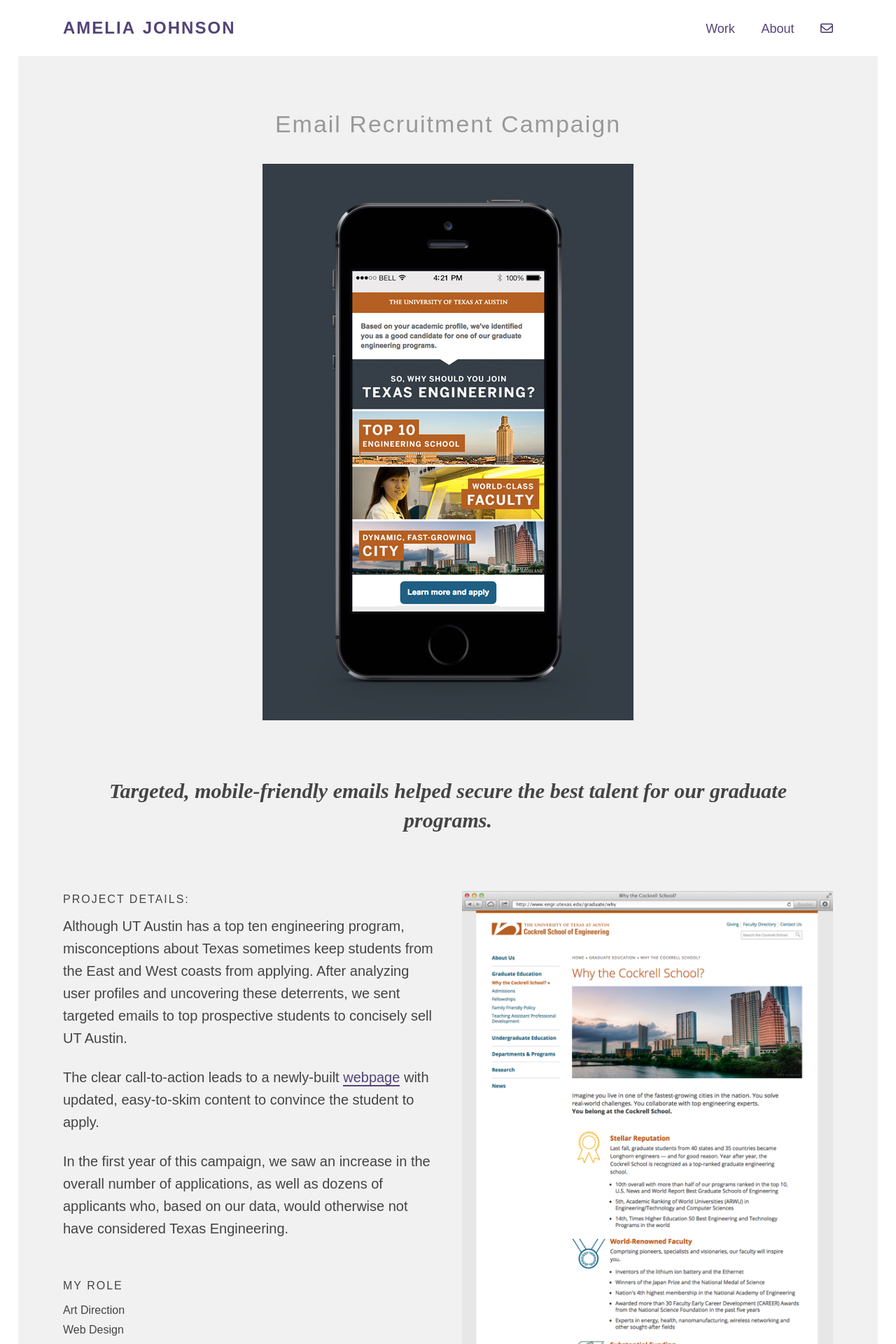
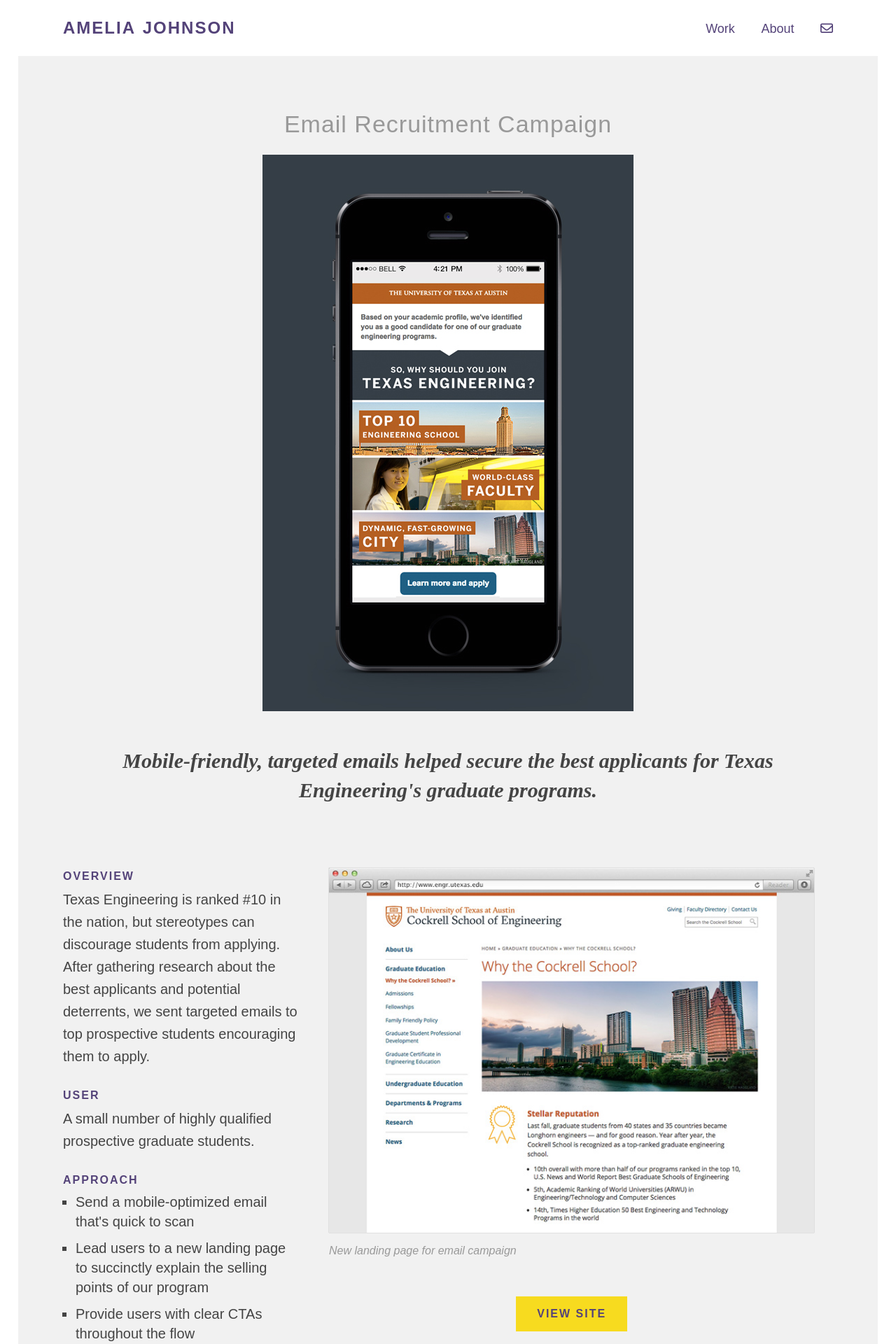
Before and after one commit to amelianaire/amelianaire_2014, a Jekyll site: the page built from _work/graduate-recruitment/index.html, in a window 1280 px wide. Shown: the top 1920 px of the page at 70% size. Built offline with Jekyll 4.4.1, drawn with Linux system fonts in a browser that asks for light colours; nearby versions of some CDN libraries; Markdown is read by kramdown in place of the engine named in the settings; some of the changed text lies outside the part shown.

Commit message:
Finalized hotel detail project, updated grad email images, finished some homepage thumbnail updates

```diff
--- a/_work/graduate-recruitment/index.html
+++ b/_work/graduate-recruitment/index.html
@@ -17,32 +17,44 @@ next_section: ut-in-sv
 
         <div class="row">
             <div class="col span_6 center">
-                <div class="tagline">Targeted, mobile-friendly emails helped secure the best talent for our graduate programs.</div>
+                <div class="tagline">Mobile-friendly, targeted emails helped secure the best applicants for Texas Engineering's graduate programs.</div>
             </div>
         </div>
 
         <div class="row">
-            <div class="col span_3">
-                <h2>Project Details:</h2>
-                <p>Although UT Austin has a top ten engineering program, misconceptions about Texas sometimes keep students from the East and West coasts from applying. After analyzing user profiles and uncovering these deterrents, we sent targeted emails to top prospective students to concisely sell UT Austin.</p>
-                <p>The clear call-to-action leads to a newly-built <a href="http://www.engr.utexas.edu/graduate/why">webpage</a> with updated, easy-to-skim content to convince the student to apply.</p>
-                <p>In the first year of this campaign, we saw an increase in the overall number of applications, as well as dozens of applicants who, based on our data, would otherwise not have considered Texas Engineering.</p>
-                <div class="">
-                    <br>
-                    <h2>My Role</h2>
+
+            <div class="col span_2">
+                <h2>Overview</h2>
+                <p>Texas Engineering is ranked #10 in the nation, but stereotypes can discourage students from applying. After gathering research about the best applicants and potential deterrents, we sent targeted emails to top prospective students encouraging them to apply.</p>
+
+                <h2>User</h2>
+                <p>A small number of highly qualified prospective graduate students.</p>
+                <h2>Approach</h2>
+                <ul class="content bullets">
+                <li>Send a mobile-optimized email that's quick to scan</li>
+                <li>Lead users to a new landing page to succinctly explain the selling points of our program</li>
+                <li>Provide users with clear CTAs throughout the flow</li>
+                <li>Track email and web analytics</li>
+                </ul>
+
+                <h2>Results</h2>
+                <p>The campaign increased the number of applicants overall, including many candidates who would otherwise not have applied.</p>
+
+                <h2>My Role</h2>
                     <ul>
                         <li>Art Direction</li>
-                        <li>Web Design</li>
+                        <li>UI/Visual Design</li>
                         <li>HTML/CSS Email Coding</li>
                     </ul>
                 </div>
             </div>
-            <div class="col span_3"><img src="grad-recruit-email-two.jpg"></div>
-        <div class="row">
-            <div class="col span_2">
 
-            </div>
-
+            <div class="col span_4 center">
+                <a href="http://www.engr.utexas.edu/graduate/why" target="_blank"><img class="shadow" src="grad-recruit-email-two.jpg"></a>
+                <div class="caption">New landing page for email campaign</div>
+            <div class="button-wrap">
+                    <a class="button" href="http://www.engr.utexas.edu/graduate/why" target="_blank">View Site</a>
+                </div></div>
         </div>
 
     </article>
--- a/css/main.css
+++ b/css/main.css
@@ -117,8 +117,9 @@ h1 {
 h1.detail {
     font-size:34px;
     text-transform: none;
-    letter-spacing: 2px;
+    letter-spacing: 1px;
     color: #999;
+    margin-bottom: 1.7rem;
 }
 
 h2.tagline {
@@ -131,8 +132,9 @@ h2 {
     font-size: 16px;
     letter-spacing: 2px;
     text-transform: uppercase;
-    font-weight: 400;
-    margin-bottom: 0.6rem;
+    font-weight: 600;
+    margin-bottom: 0.3rem;
+    color: #544379;
 }
 
 h3 {
@@ -163,7 +165,7 @@ p {
    font-weight: 300;
     line-height: 1.6;
     margin-top: 0;
-    margin-bottom: 1.5rem;
+    margin-bottom: 1.75rem;
 }
 
 
@@ -178,12 +180,30 @@ a:hover {
     border-bottom: 2px solid #544379;
 }
 
+.caption {
+    font-family: "canada-type-gibson-1", "canada-type-gibson-2", sans-serif;
+    font-size: 16px;
+    line-height: 1.2;
+    color: #999;
+    margin-top: 1rem;
+    margin-bottom: 3rem;
+    font-style: italic;
+    font-weight: 400;
+    text-align: left;
+}
+
 img {
     max-width: 100%;
     /*max-height: 800px;*/
     margin-left: auto;
     margin-right: auto;
     display: block;
+}
+
+img.shadow {
+    -webkit-box-shadow: 0px 0px 5px 0px rgba(140,140,140,1);
+    -moz-box-shadow: 0px 0px 3px 0px rgba(140,140,140,1);
+    box-shadow: 0px 0px 1px 0px rgba(140,140,140,1);
 }
 
 .summary {
@@ -199,10 +219,9 @@ ul {
 }
 
 .content ul.bullets {
-    font-size: 16px;
     font-weight: 300;
-    list-style: disc outside none;
-    margin-left: 20px;
+    list-style: square outside none;
+    margin-left: 18px;
     margin-bottom: 2.6rem;
     font-family: "canada-type-gibson-1", "canada-type-gibson-2", sans-serif;
     font-size: 20px;
@@ -233,6 +252,7 @@ body {
     letter-spacing: 0;
     text-transform: none;
     line-height: 1.4;
+    margin-bottom: 2.5rem;
 }
 
 
@@ -242,6 +262,7 @@ body {
 
 .button-wrap {
     display: inline-block;
+    margin-top: .5rem;
 }
 
 .button {
@@ -940,15 +961,15 @@ footer a:hover {
     }
 
     .content-wrapper .col {
-        margin-bottom: 40px;
+        margin-bottom: 50px;
     }
 
     .content-wrapper article .col {
-        margin-bottom: 80px;
+        margin-bottom: 50px;
     }
 
     .content-wrapper article .col.less-space {
-        margin-bottom: 40px;
+        margin-bottom: 30px;
     }
 
     .summary {
```
Also changed, not shown: _work/hotel-detail/index.html (+34 -24 lines), _work/virtuoso-homepage/index.html (+4 -3 lines), index.html (+35 -26 lines), _work/graduate-recruitment/grad-recruit-email-two.jpg, _work/hotel-detail/hotel-test-a.jpg (added), _work/hotel-detail/hotel-test.jpg (added), _work/made-for-walkin/thumbnail.jpg, _work/mech-engr-site/thumbnail.jpg.
